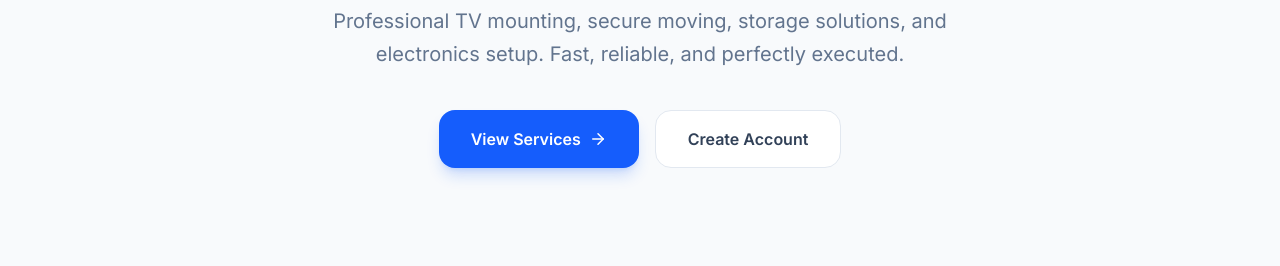
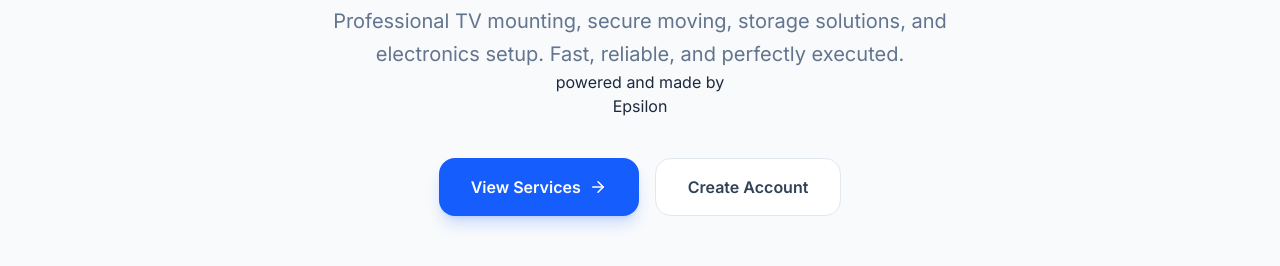
Before and after one commit to EpsilonNeon-sketch/ntk-services, a plain HTML site: page index.html in a window 1280 px wide. Shown: the part 446-712 px from the top of the page. Drawn offline with nearby package versions, Linux system fonts and the light colour scheme; no server answers.

Commit message:
Update index.html

```diff
--- a/index.html
+++ b/index.html
@@ -141,6 +141,8 @@
                 Professional TV mounting, secure moving, storage solutions, and electronics setup. Fast, reliable, and
                 perfectly executed.
             </p>
+            <p>powered and made by </p>
+            <a href="https://epsilon-site-v1.vercel.app">Epsilon</a>
             <div class="mt-10 flex flex-col sm:flex-row gap-4">
                 <button onclick="showPage('shop')"
                     class="px-8 py-4 bg-blue-600 hover:bg-blue-700 text-white rounded-2xl font-semibold shadow-lg shadow-blue-600/20 transition-all hover:-translate-y-0.5 focus:ring-4 focus:ring-blue-100 flex items-center justify-center gap-2">
```
